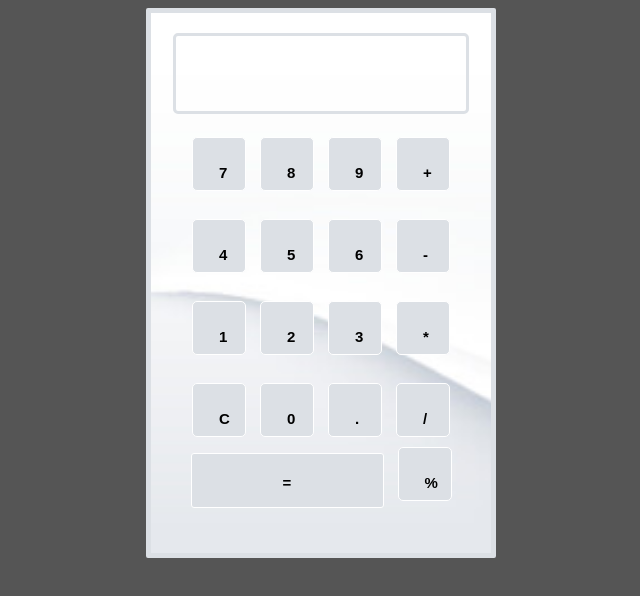
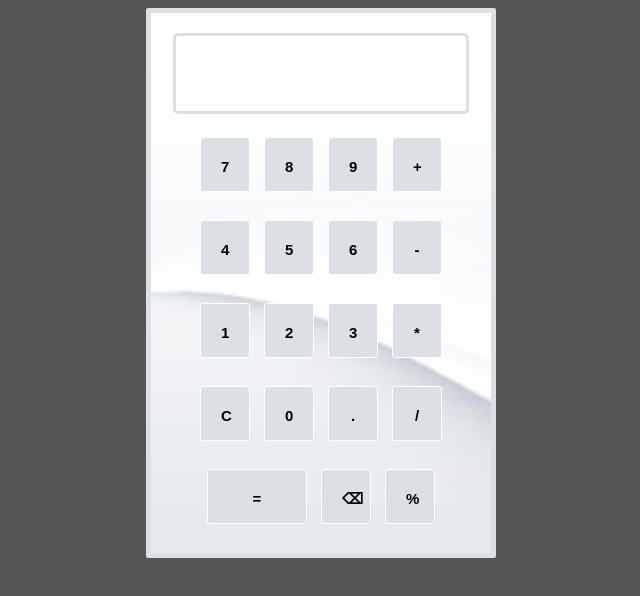
Before and after one commit to prabinjamatia/HTML-Calculator, a plain HTML site: page index.html in a window 1280 px wide. Shown: the whole page, without its empty margins (319-959 px from the left). Drawn offline with Linux system fonts and the light colour scheme.

Commit message:
Add files via upload

```diff
--- a/index.html
+++ b/index.html
@@ -9,13 +9,28 @@
       background-size: cover;
     }
 
-    #equal {
-      width: 193px;
+    .calc-button {
+      width: 50px; /* Adjusted width for all buttons */
       height: 55px;
       border: 1px solid white;
       border-radius: 3px;
       padding: 20px;
       background-color: #dce0e5;
+      margin: 5px;
+      font-weight: bold;
+      font-size: 15px;
+    }
+
+    #equal {
+      width: 100px; /* Adjusted width for the "=" button to take up 2/4 of the space */
+      height: 55px;
+      border: 1px solid white;
+      border-radius: 3px;
+      padding: 20px;
+      background-color: #dce0e5;
+      margin: 5px;
+      font-weight: bold;
+      font-size: 15px;
     }
 
     #calc {
@@ -62,32 +77,34 @@
       <input id="calc" type="text" name="answer">
       <br><br>
 
-      <input type="button" value="7" onclick="form1.answer.value += '7'">
-      <input type="button" value="8" onclick="form1.answer.value += '8'">
-      <input type="button" value="9" onclick="form1.answer.value += '9'">
-      <input type="button" value="+" onclick="form1.answer.value += '+'">
+      <input class="calc-button" type="button" value="7" onclick="form1.answer.value += '7'">
+      <input class="calc-button" type="button" value="8" onclick="form1.answer.value += '8'">
+      <input class="calc-button" type="button" value="9" onclick="form1.answer.value += '9'">
+      <input class="calc-button" type="button" value="+" onclick="form1.answer.value += '+'">
       <br><br>
 
-      <input type="button" value="4" onclick="form1.answer.value += '4'">
-      <input type="button" value="5" onclick="form1.answer.value += '5'">
-      <input type="button" value="6" onclick="form1.answer.value += '6'">
-      <input type="button" value="-" onclick="form1.answer.value += '-'">
+      <input class="calc-button" type="button" value="4" onclick="form1.answer.value += '4'">
+      <input class="calc-button" type="button" value="5" onclick="form1.answer.value += '5'">
+      <input class="calc-button" type="button" value="6" onclick="form1.answer.value += '6'">
+      <input class="calc-button" type="button" value="-" onclick="form1.answer.value += '-'">
       <br><br>
 
-      <input type="button" value="1" onclick="form1.answer.value += '1'">
-      <input type="button" value="2" onclick="form1.answer.value += '2'">
-      <input type="button" value="3" onclick="form1.answer.value += '3'">
-      <input type="button" value="*" onclick="form1.answer.value += '*'">
+      <input class="calc-button" type="button" value="1" onclick="form1.answer.value += '1'">
+      <input class="calc-button" type="button" value="2" onclick="form1.answer.value += '2'">
+      <input class="calc-button" type="button" value="3" onclick="form1.answer.value += '3'">
+      <input class="calc-button" type="button" value="*" onclick="form1.answer.value += '*'">
       <br><br>
 
-      <input type="button" value="C" onclick="form1.answer.value = ' '">
-      <input type="button" value="0" onclick="form1.answer.value += '0'">
-      <input type="button" value="." onclick="form1.answer.value += '.'">
-      <input type="button" value="/" onclick="form1.answer.value += '/'">
-      <br>
+      <input class="calc-button" type="button" value="C" onclick="form1.answer.value = ''">
+      <input class="calc-button" type="button" value="0" onclick="form1.answer.value += '0'">
+      <input class="calc-button" type="button" value="." onclick="form1.answer.value += '.'">
+      <input class="calc-button" type="button" value="/" onclick="form1.answer.value += '/'">
+      <br><br>
 
-      <input type="button" value="=" onclick="form1.answer.value = eval(form1.answer.value)" id="equal">
-      <input type="button" value="%" onclick="form1.answer.value += '%'">
+      <!-- Adjusted width for the "=" button to take up 2/4 of the space -->
+      <input id="equal" type="button" value="=" onclick="form1.answer.value = eval(form1.answer.value)">
+      <input class="calc-button" type="button" value="⌫" onclick="form1.answer.value = form1.answer.value.slice(0, -1)">
+      <input class="calc-button" type="button" value="%" onclick="form1.answer.value += '%'">
       <br>
     </form>
   </div>
```
